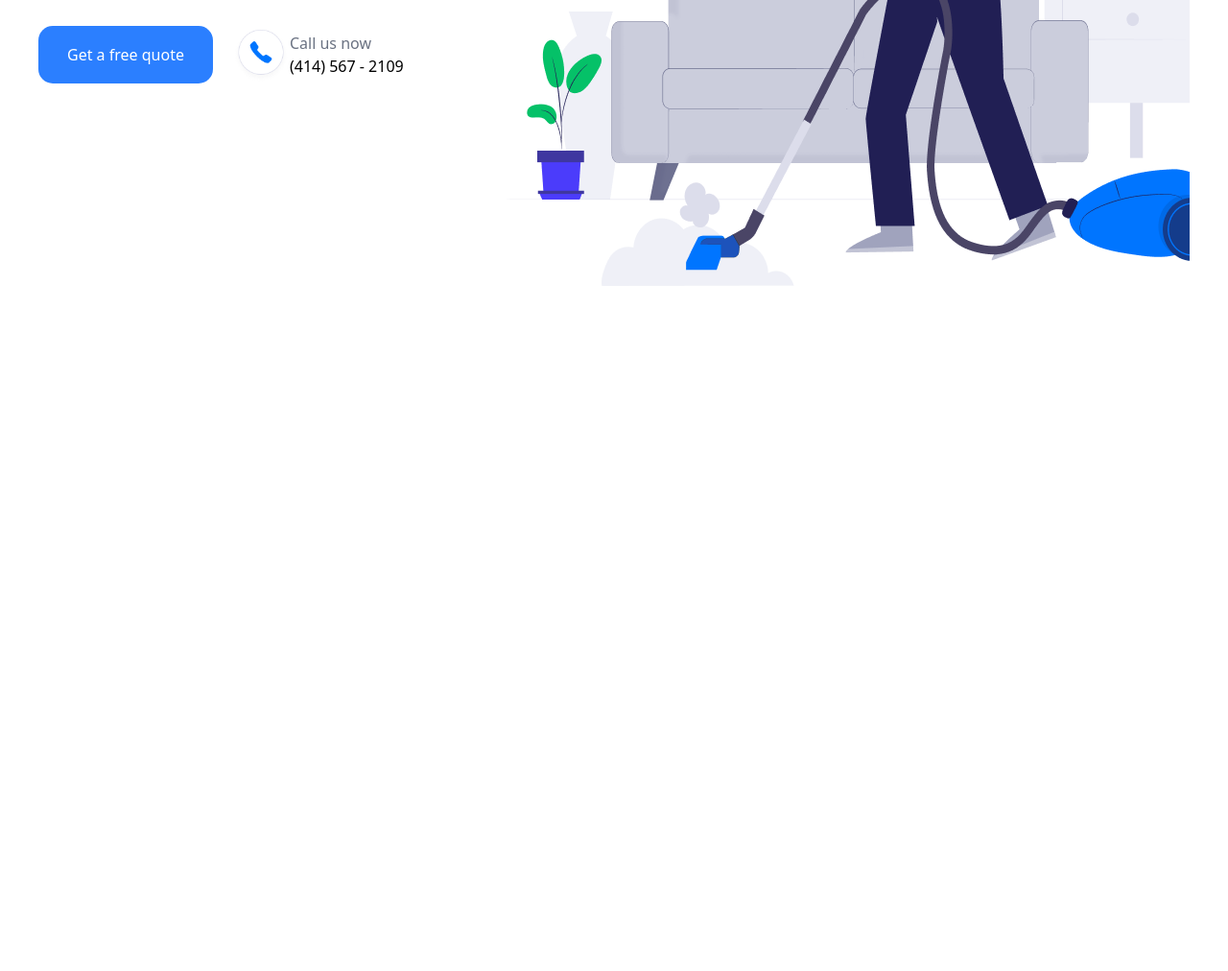
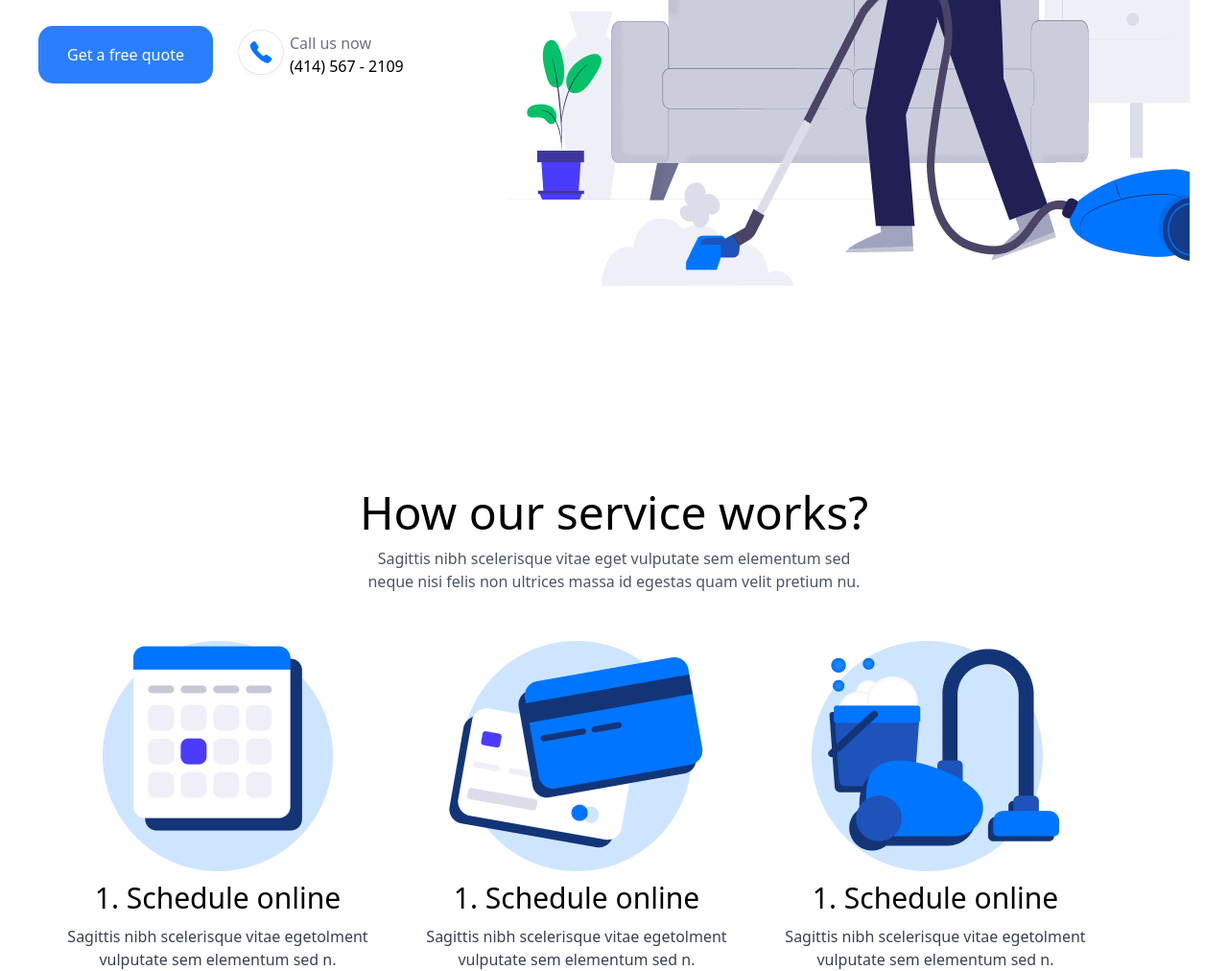
Before and after one commit to user01948/tailwind-homework, a website: page index.html in a window 1280 px wide. Shown: the part 650-1662 px from the top of the page at 96% size. Before the commit the page ends 948 px from the top, so only its background shows below. Drawn offline with Linux system fonts and the light colour scheme.

Commit message:
info about how firma work created

```diff
--- a/index.html
+++ b/index.html
@@ -50,5 +50,32 @@
             <img class="w-[720px]" src="./IMAGE (2).png" alt="">
         </div>
     </section>
+
+    <section>
+        <div class="max-w-[1200px] m-auto mt-[200px]">
+            <div class="text-center">
+                <h1 class="text-[48px]">How our service works?</h1>
+                <p class="text-gray-600">Sagittis nibh scelerisque vitae eget vulputate sem elementum sed <br> neque nisi felis non ultrices massa id egestas quam velit pretium nu.</p>
+            </div>
+
+            <div class="flex items-center content-between mt-[50px]">
+                <div class="text-center w-[374px] flex flex-col items-center content-center gap-y-[10px]">
+                    <img src="./IMAGE (3).png" alt="">
+                    <h3 class="text-3xl">1. Schedule online</h3>
+                    <p class="text-gray-700">Sagittis nibh scelerisque vitae egetolment <br> vulputate sem elementum sed n.</p>
+                </div>
+                <div class="text-center w-[374px] flex flex-col items-center content-center gap-y-[10px]">
+                    <img src="./IMAGE (4).png" alt="">
+                    <h3 class="text-3xl">1. Schedule online</h3>
+                    <p class="text-gray-700">Sagittis nibh scelerisque vitae egetolment <br> vulputate sem elementum sed n.</p>
+                </div>
+                <div class="text-center w-[374px] flex flex-col items-center content-center gap-y-[10px]">
+                    <img src="./IMAGE (5).png" alt="">
+                    <h3 class="text-3xl">1. Schedule online</h3>
+                    <p class="text-gray-700">Sagittis nibh scelerisque vitae egetolment <br> vulputate sem elementum sed n.</p>
+                </div>
+            </div>
+        </div>
+    </section>
 </body>
 </html>
```
Also changed, not shown: IMAGE (3).png (added), IMAGE (4).png (added), IMAGE (5).png (added), src/output.css.
